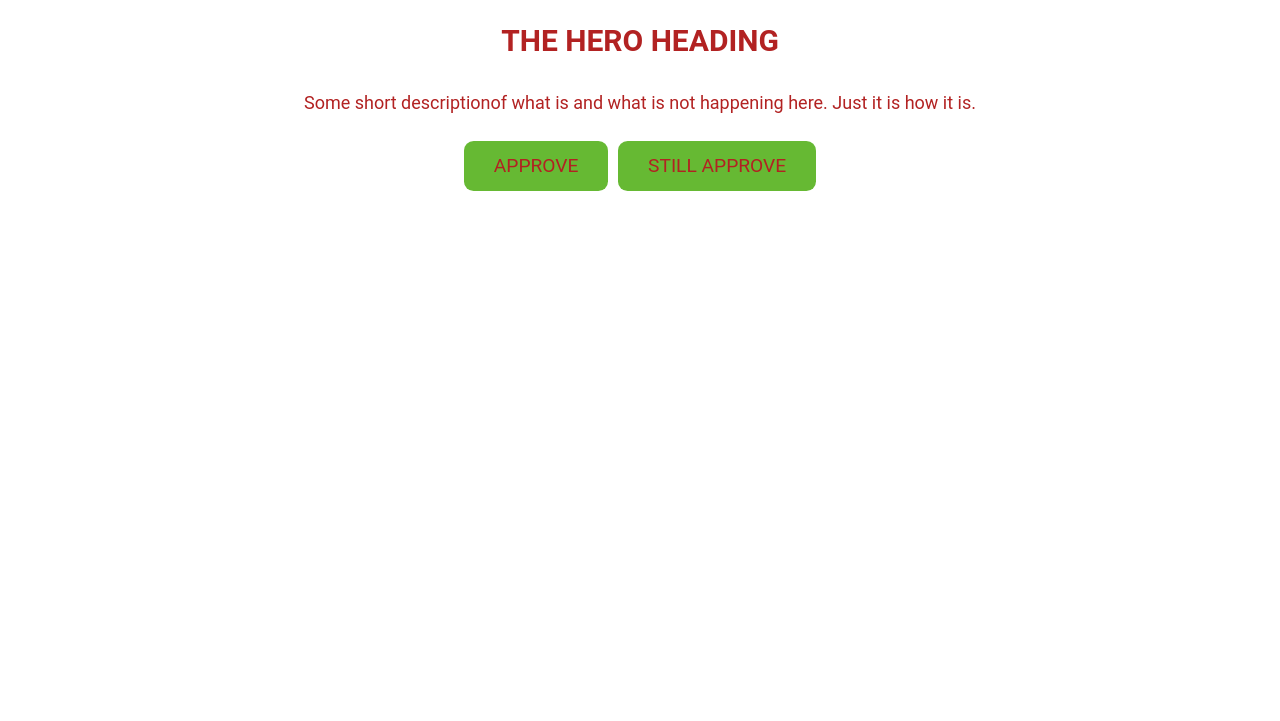
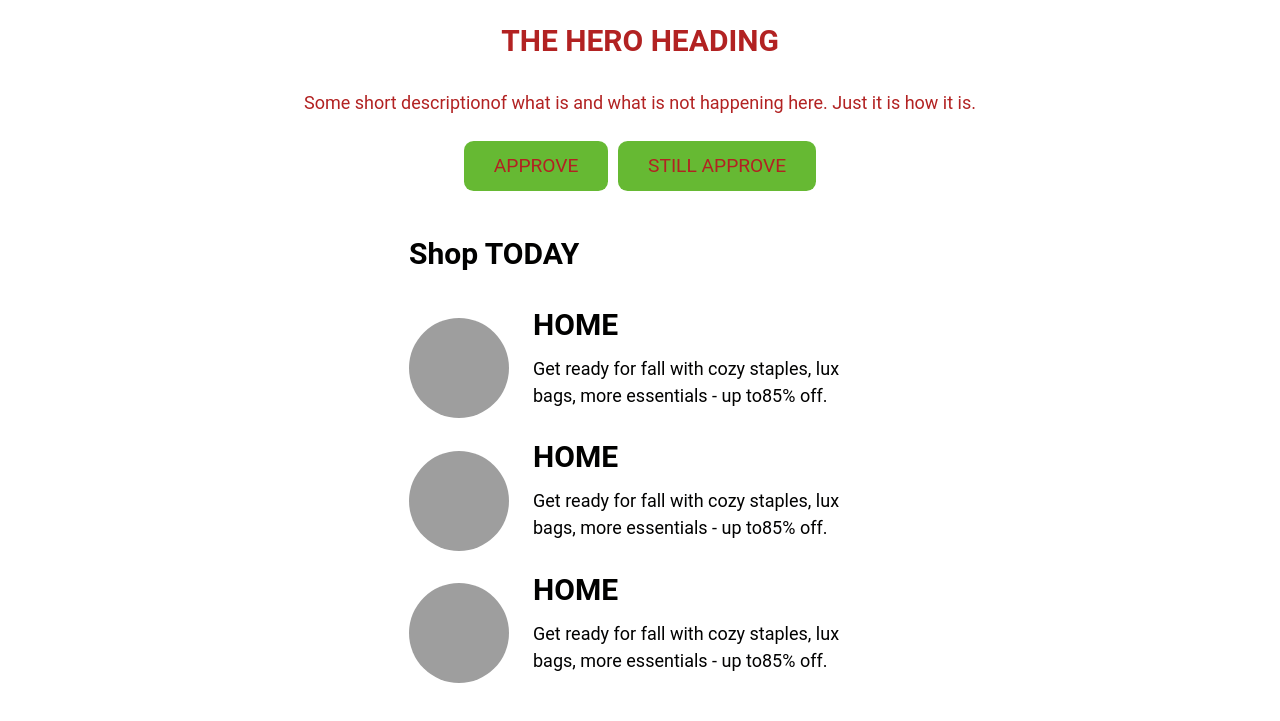
Before and after one commit to dzintars-magons/cool-css-things, a website: page src/index.html in a window 1280 px wide. Shown: the part 73-794 px from the top of the page. Drawn offline with nearby package versions, Linux system fonts and the light colour scheme; files that its build step writes are made by us from their sources; grey boxes are pictures that could not be loaded.

Commit message:
contents added

```diff
--- a/src/index.html
+++ b/src/index.html
@@ -48,6 +48,34 @@
                 </div>
             </div>
         </section>
+        <div class="container mb-5">
+            <section class="cards mx-auto">
+                <div class="wrapper mx-auto">
+                    <h2 class="embellished-heading text-left mb-6">Shop TODAY</h2>
+                    <div class="card d-flex flex-direction-row justify-content-center align-items-center mx-auto">
+                        <img  class="mr-4" src="https://i.picsum.photos/id/846/100/100.jpg?hmac=MIrweaSnfc3PC93ZXP2_RIwTtSgyr4Rj59QNAKYgsfg" alt="">
+                        <div>
+                            <h2 class="card__title text-left mb-2">HOME</h2>
+                            <p class="card__desc text-left">Get ready for fall with cozy staples, lux bags, more essentials - up to85% off.</p>
+                        </div>
+                    </div>
+                    <div class="card d-flex flex-direction-row justify-content-center align-items-center mx-auto">
+                        <img  class="mr-4" src="https://i.picsum.photos/id/846/100/100.jpg?hmac=MIrweaSnfc3PC93ZXP2_RIwTtSgyr4Rj59QNAKYgsfg" alt="">
+                        <div>
+                            <h2 class="card__title text-left mb-2">HOME</h2>
+                            <p class="card__desc text-left">Get ready for fall with cozy staples, lux bags, more essentials - up to85% off.</p>
+                        </div>
+                    </div>
+                    <div class="card d-flex flex-direction-row justify-content-center align-items-center mx-auto">
+                        <img  class="mr-4" src="https://i.picsum.photos/id/846/100/100.jpg?hmac=MIrweaSnfc3PC93ZXP2_RIwTtSgyr4Rj59QNAKYgsfg" alt="">
+                        <div>
+                            <h2 class="card__title text-left mb-2">HOME</h2>
+                            <p class="card__desc text-left">Get ready for fall with cozy staples, lux bags, more essentials - up to85% off.</p>
+                        </div>
+                    </div>
+                </div>
+            </section>
+        </div>
 
     </div>
 
--- a/src/sass/7-pages/_landing.sass
+++ b/src/sass/7-pages/_landing.sass
@@ -22,7 +22,17 @@ header
                 color: gold
             +md-up
                 color: firebrick
-            // .hero-heading
-            //     font-size: map.get($font-sizes, large-heading)
-    // font-size: map.get($font-sizes, large-heading);
-    // font-size: 30px
+    .heading-wrap
+        max-width: 600px
+        .embellished-heading
+            max-width: max-content
+            border: 1px solid red
+    .cards
+        max-width: 600px
+        .wrapper
+            padding: 1rem 0
+            max-width: 77%
+            img
+                border-radius: 50%
+                width: 100px
+                height: 100px
```
